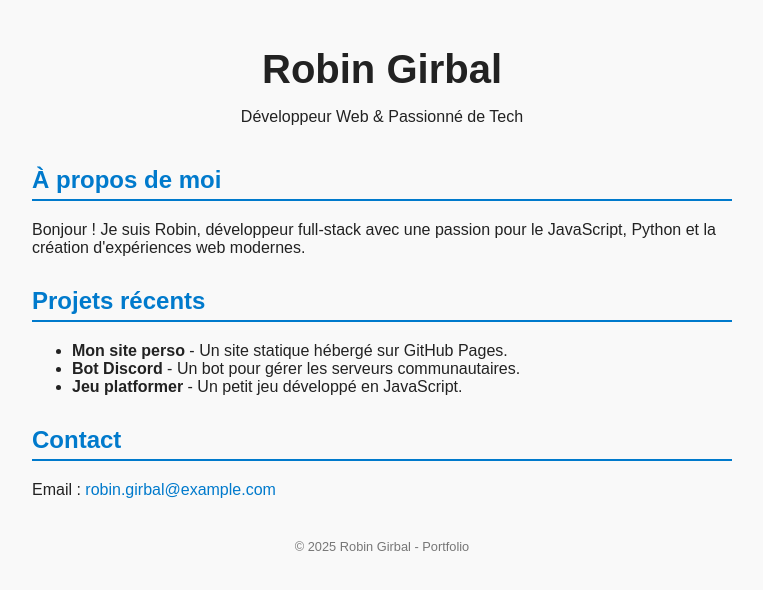
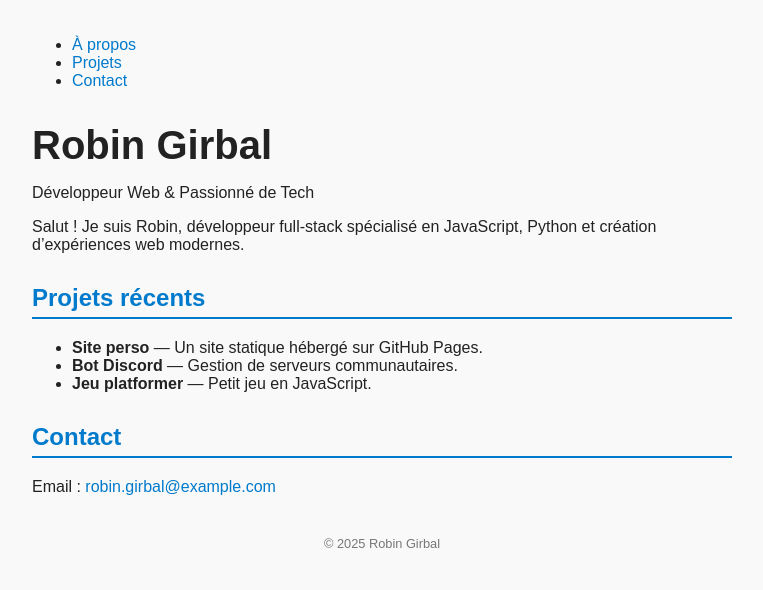
Before and after one commit to Nixo0725/Nixo, a plain HTML site: page index.html in a window 1280 px wide. Shown: the whole page, without its empty margins (258-1021 px from the left). Drawn offline with Linux system fonts and the light colour scheme.

Commit message:
Update index.html

```diff
--- a/index.html
+++ b/index.html
@@ -3,38 +3,42 @@
 <head>
   <meta charset="UTF-8" />
   <meta name="viewport" content="width=device-width, initial-scale=1" />
-  <title>Portfolio de Robin Girbal</title>
+  <title>Portfolio Robin Girbal</title>
   <link rel="stylesheet" href="style.css" />
 </head>
 <body>
-  <header>
+  <nav>
+    <ul>
+      <li><a href="#about" class="nav-link active">À propos</a></li>
+      <li><a href="#projects" class="nav-link">Projets</a></li>
+      <li><a href="#contact" class="nav-link">Contact</a></li>
+    </ul>
+  </nav>
+
+  <main>
+    <section id="about" class="section">
       <h1>Robin Girbal</h1>
-    <p>Développeur Web & Passionné de Tech</p>
-  </header>
-
-  <section id="about">
-    <h2>À propos de moi</h2>
-    <p>
-      Bonjour ! Je suis Robin, développeur full-stack avec une passion pour le JavaScript, Python et la création d'expériences web modernes.
-    </p>
+      <p class="subtitle">Développeur Web & Passionné de Tech</p>
+      <p>Salut ! Je suis Robin, développeur full-stack spécialisé en JavaScript, Python et création d’expériences web modernes.</p>
     </section>
 
-  <section id="projects">
+    <section id="projects" class="section">
       <h2>Projets récents</h2>
       <ul>
-      <li><strong>Mon site perso</strong> - Un site statique hébergé sur GitHub Pages.</li>
-      <li><strong>Bot Discord</strong> - Un bot pour gérer les serveurs communautaires.</li>
-      <li><strong>Jeu platformer</strong> - Un petit jeu développé en JavaScript.</li>
+        <li><strong>Site perso</strong> — Un site statique hébergé sur GitHub Pages.</li>
+        <li><strong>Bot Discord</strong> — Gestion de serveurs communautaires.</li>
+        <li><strong>Jeu platformer</strong> — Petit jeu en JavaScript.</li>
       </ul>
     </section>
 
-  <section id="contact">
+    <section id="contact" class="section">
       <h2>Contact</h2>
       <p>Email : <a href="mailto:robin.girbal@example.com">robin.girbal@example.com</a></p>
     </section>
+  </main>
 
   <footer>
-    <p>© 2025 Robin Girbal - Portfolio</p>
+    <p>© 2025 Robin Girbal</p>
   </footer>
 
   <script src="script.js"></script>
```
Lines whose indentation alone changed are shown as unchanged.
